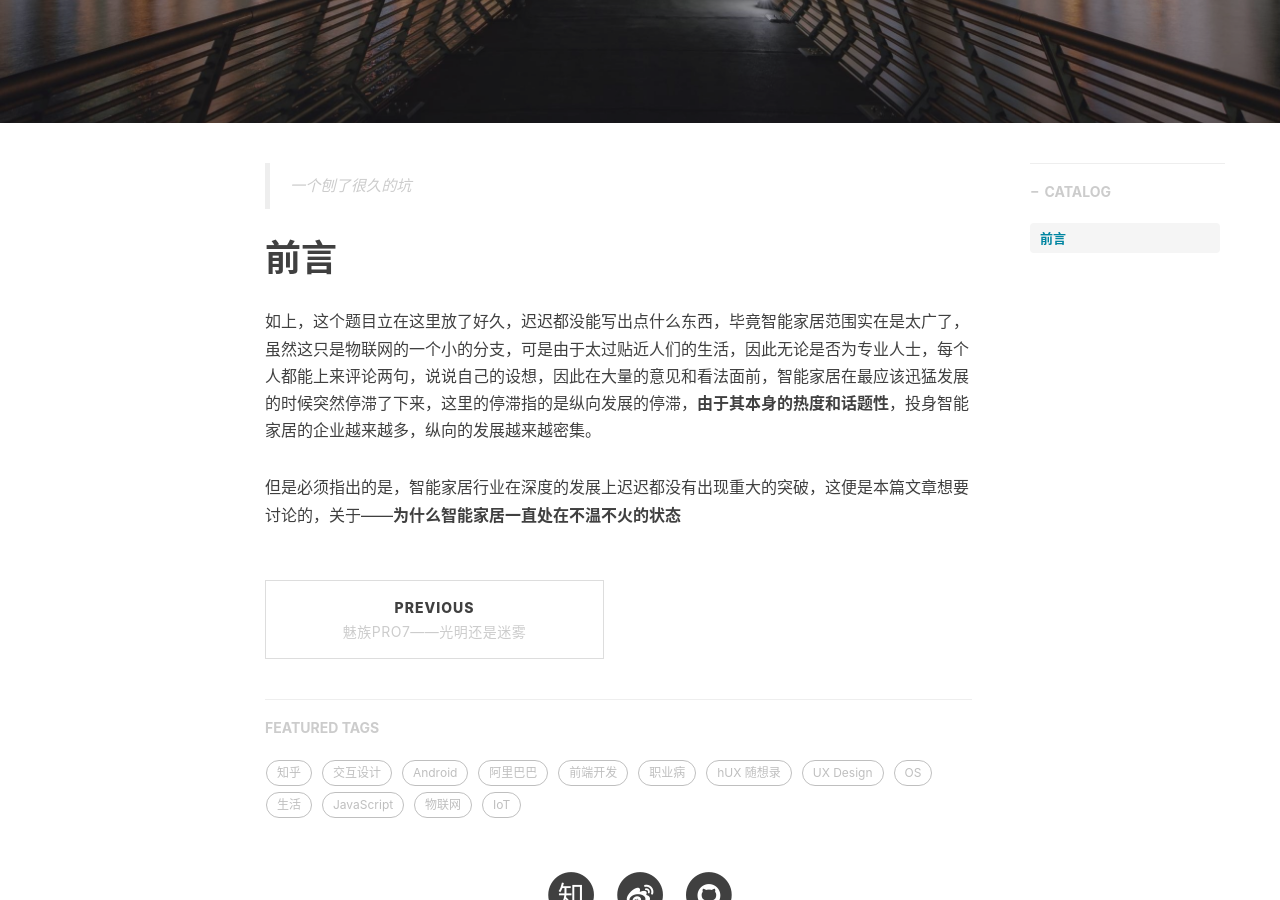
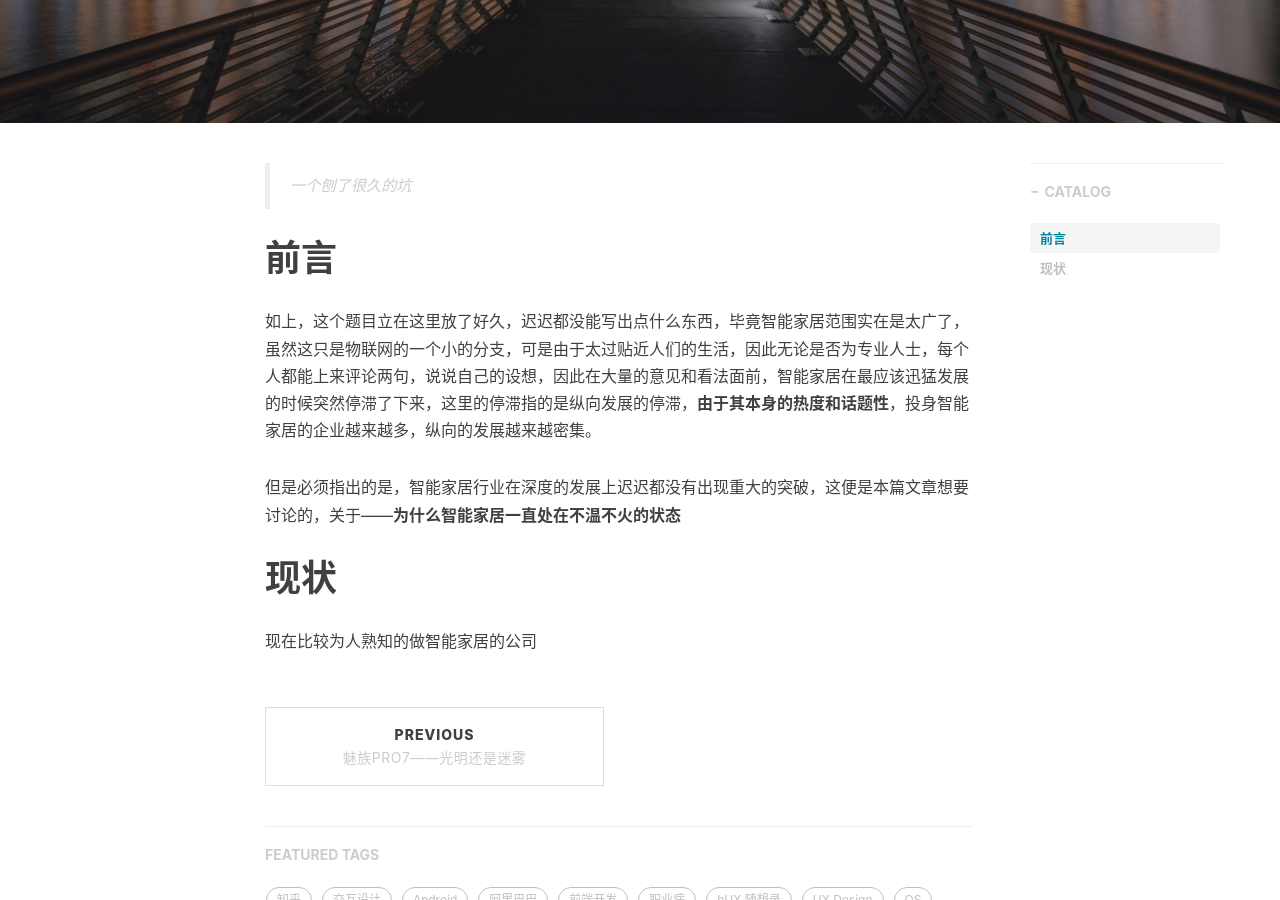
Before and after one commit to distan/distan.github.io, a Jekyll site: the page built from _posts/2017-08-18-Smart Home-2017.markdown, in a window 1280 px wide and 900 px high, scrolled down 394 px. Built offline with Jekyll 4.4.1, drawn with Linux system fonts in a browser that asks for light colours; nearby versions of some CDN libraries; comment, search, counter and statistics services are not loaded.

Commit message:
distan.github.io

```diff
--- a/_posts/2017-08-18-Smart Home-2017.markdown
+++ b/_posts/2017-08-18-Smart Home-2017.markdown
@@ -19,3 +19,6 @@ tags:
    如上，这个题目立在这里放了好久，迟迟都没能写出点什么东西，毕竟智能家居范围实在是太广了，虽然这只是物联网的一个小的分支，可是由于太过贴近人们的生活，因此无论是否为专业人士，每个人都能上来评论两句，说说自己的设想，因此在大量的意见和看法面前，智能家居在最应该迅猛发展的时候突然停滞了下来，这里的停滞指的是纵向发展的停滞，**由于其本身的热度和话题性**，投身智能家居的企业越来越多，纵向的发展越来越密集。
 
    但是必须指出的是，智能家居行业在深度的发展上迟迟都没有出现重大的突破，这便是本篇文章想要讨论的，关于——**为什么智能家居一直处在不温不火的状态**
+
+# 现状
+   现在比较为人熟知的做智能家居的公司
```
